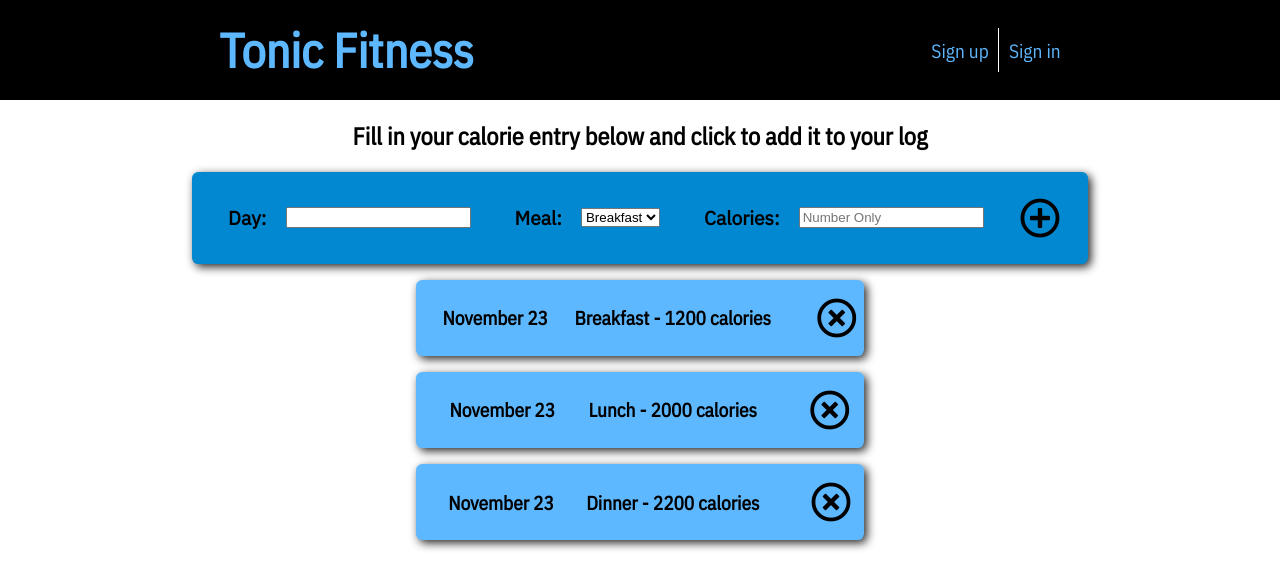
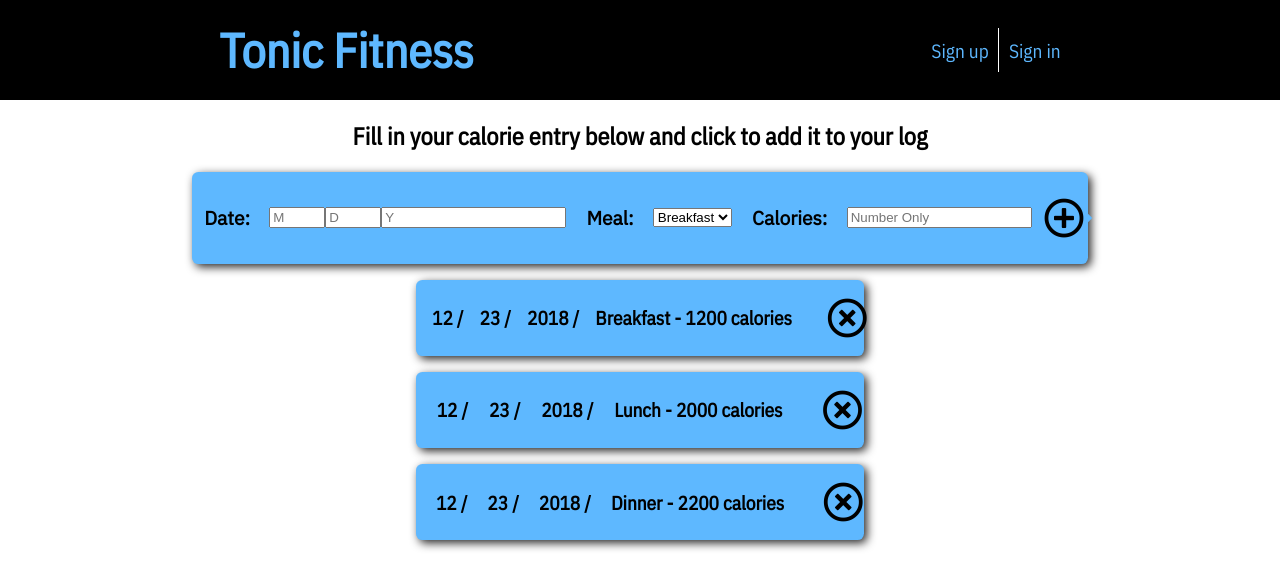
Before and after one commit to chingu-voyages/geckos-project-11, a React (Create React App) app in the folder tonic-fitness/: page /log in a window 1280 px wide. Shown: the top 588 px of the page. Built offline with nearby package versions, Linux system fonts and the light colour scheme.

Commit message:
Begin changeover of date

```diff
--- a/tonic-fitness/src/components/Log.js
+++ b/tonic-fitness/src/components/Log.js
@@ -6,23 +6,31 @@ class Log extends Component  {
     this.state = {
       entry: {
         day: '',
+        month: '',
+        year: '',
         meal: '',
         calories: ''
       },
       log: [
         /* These are fakes for testing, will be replaced with actual user info from database */
         {
-          day: 'November 23',
+          day: '23',
+          month: '12',
+          year: '2018',
           meal: 'Breakfast',
           calories: '1200'
         },
         {
-          day: 'November 23',
+          day: '23',
+          month: '12',
+          year: '2018',
           meal: 'Lunch',
           calories: '2000'
         },
         {
-          day: 'November 23',
+          day: '23',
+          month: '12',
+          year: '2018',
           meal: 'Dinner',
           calories: '2200'
         }
@@ -56,12 +64,16 @@ class Log extends Component  {
   fields in entry */
   handleAddEntry(e) {
     const currentDay = this.state.entry.day;
+    const currentMonth = this.state.entry.month;
+    const currentYear = this.state.entry.year;
     const currentMeal = this.state.entry.meal;
     const currentCalories = this.state.entry.calories;
 
     //Build new object to push into this.state.log
     const newEntry = {
       day: `${currentDay}`,
+      month: `${currentMonth}`,
+      year: `${currentYear}`,
       meal: `${currentMeal}`,
       calories: `${currentCalories}`
     }
@@ -97,11 +109,28 @@ class Log extends Component  {
           Fill in your calorie entry below and click to add it to your log
         </h2>
         <section className="cal-entry flex-row">
+
           <div className="cal-entry-item flex-row">
-            <h4 className="cal-entry-item-title">Day: </h4>
-            <input name="day"
-                   type="text"
+            <h4 className="cal-entry-item-title">Date: </h4>
+            <input name="month"
+                   type="number"
+                   min="1"
+                   max="12"
+                   placeholder="M"
+                   value={this.state.entry.month}
+                   onChange={this.handleInputChange} />
+                 <input name="day"
+                   type="number"
+                   min="1"
+                   max="31"
+                   placeholder="D"
                    value={this.state.entry.day}
+                   onChange={this.handleInputChange} />
+            <input name="year"
+                   type="number"
+                   min="2017"
+                   placeholder="Y"
+                   value={this.state.entry.year}
                    onChange={this.handleInputChange} />
           </div>
           <div className="cal-entry-item flex-row">
@@ -135,7 +164,9 @@ class Log extends Component  {
         {this.state.log.map((currentEntry, index) => (
             <section className="entry-log flex-row"
                      key={index} >
-              <h4 className="log-entry-item title"> {currentEntry.day} </h4>
+              <h4 className="log-entry-item title"> {currentEntry.month} / </h4>
+              <h4 className="log-entry-item title"> {currentEntry.day} / </h4>
+              <h4 className="log-entry-item title"> {currentEntry.year} / </h4>
               <h4 className="log-entry-item title"> {currentEntry.meal} - {currentEntry.calories} calories </h4>
                 <button name="add"
                         className="remove-button"
@@ -151,3 +182,12 @@ class Log extends Component  {
 }
 
 export default Log;
+
+
+// <div className="cal-entry-item flex-row">
+//   <h4 className="cal-entry-item-title">Day: </h4>
+//   <input name="day"
+//          type="text"
+//          value={this.state.entry.day}
+//          onChange={this.handleInputChange} />
+// </div>
--- a/tonic-fitness/src/stylesheets/Log.scss
+++ b/tonic-fitness/src/stylesheets/Log.scss
@@ -20,7 +20,7 @@
   .cal-entry {
     width: 70%;
     margin: 1em auto;
-    background-color: $color-secondary;
+    background-color: $color-primary;
     // border: 2px solid #000;
     border-radius: 0.4em;
     box-shadow: 3px 3px 10px #262525;
@@ -41,7 +41,7 @@
 
   .entry-button {
     padding: 0;
-    background-color: $color-secondary;
+    background-color: $color-primary;
     border: 0;
     transform: rotate(45deg);
   }
```
